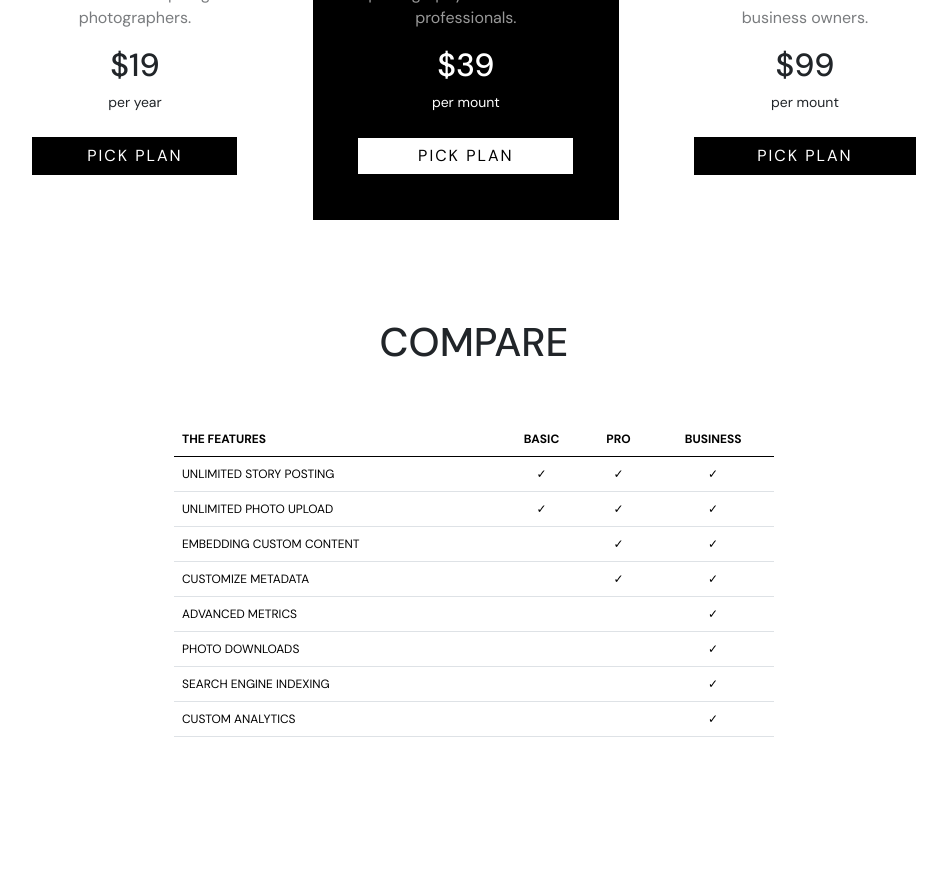
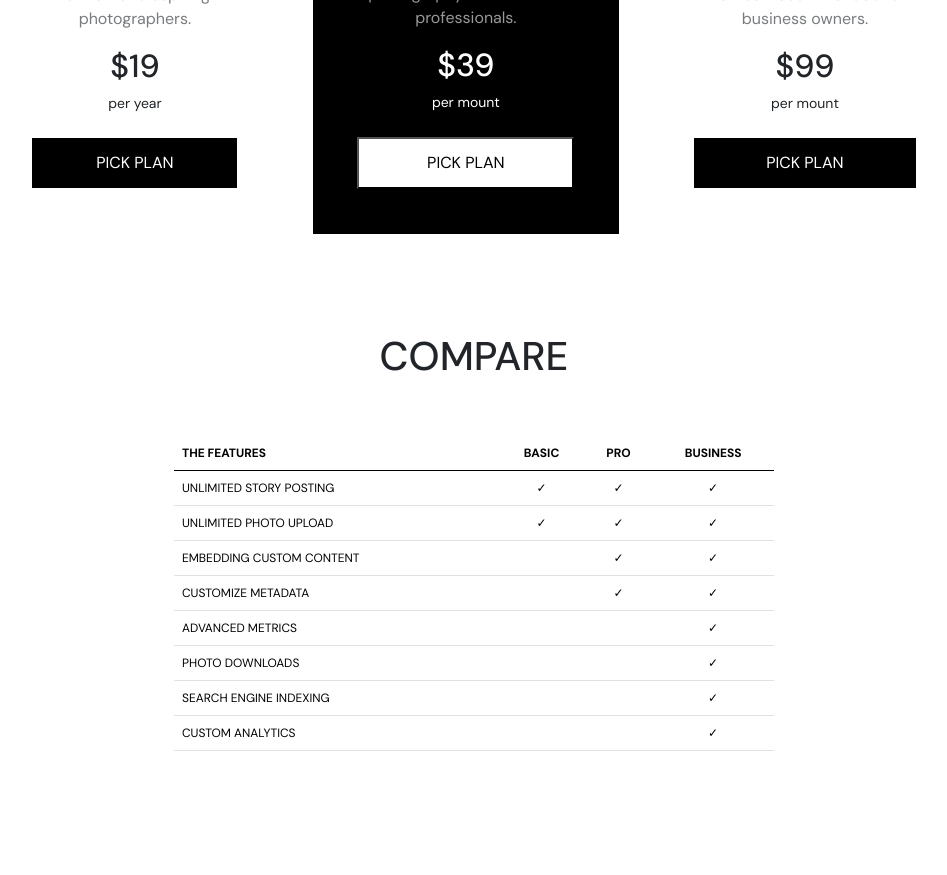
Before and after one commit to sarajlija/photosnap-multi-page-website, a React (Create React App) app: page /pricing in a window 1280 px wide. Shown: the part 780-1655 px from the top of the page, without its empty margins (166-1113 px from the left). Built offline with nearby package versions, Linux system fonts and the light colour scheme.

Commit message:
update pricing
button pricing fixed

```diff
--- a/src/pages/Pricing/Pricing.css
+++ b/src/pages/Pricing/Pricing.css
@@ -149,13 +149,32 @@ input:checked + .slider:before {
   opacity: 0.6;
 }
 
-.btn,
-.btn-left,
+.btn-active {
+  display: flex;
+  justify-content: center;
+  align-items: center;
+  border-radius: 0;
+  padding: 12px 24px;
+  margin-top: 1.5rem;
+  width: 100%;
+  cursor: pointer;
+  background-color: #ffffff;
+  color: #000000;
+}
+.btn-active:hover {
+  background-color: #dfdfdf;
+  color: #000000;
+}
+.btn-active:focus {
+  background-color: #dfdfdf;
+  border: none;
+}
 .btn-right {
   display: flex;
   justify-content: center;
   align-items: center;
   border-radius: 0;
+  padding: 12px 24px;
   border: 1px solid #000000;
   margin-top: 1.5rem;
   width: 100%;
@@ -163,20 +182,25 @@ input:checked + .slider:before {
   color: #ffffff;
   cursor: pointer;
 }
-.btn-active {
-  background-color: #ffffff;
-  color: #000000;
-}
-.btn-active:hover:focus {
-  background-color: #dfdfdf;
-  color: #000000;
-}
-
-.btn-right:hover:focus:active {
+.btn-right:hover {
   color: #000000;
   background-color: #ffffff;
+  border: 1px solid #000000;
 }
-.btn-left:hover:focus:active {
+.btn-left {
+  display: flex;
+  justify-content: center;
+  align-items: center;
+  border-radius: 0;
+  padding: 12px 24px;
+  border: 1px solid #000000;
+  margin-top: 1.5rem;
+  width: 100%;
+  background-color: #000000;
+  color: #ffffff;
+  cursor: pointer;
+}
+.btn-left:hover {
   color: #000000;
   background-color: #ffffff;
   border: 1px solid #000000;
--- a/src/pages/Pricing/Pricing.js
+++ b/src/pages/Pricing/Pricing.js
@@ -1,5 +1,5 @@
 import React from "react"
-import { Button, Table } from "react-bootstrap"
+import { Table } from "react-bootstrap"
 import { Link } from "react-router-dom"
 import { useGlobalContext } from "../../context"
 import "./Pricing.css"
@@ -42,27 +42,27 @@ function Pricing() {
             <p>Includes basic usage of our platform. Recommended for new and aspiring photographers.</p>
             <h2>{switchState ? "$190" : "$19"}</h2>
             <small>{switchState ? "per mount" : "per year"}</small>
-            <Button href="#/" bsPrefix="btn btn-left">
+            <button href="#/" className="btn-left">
               PICK PLAN
-            </Button>
+            </button>
           </div>
           <div className="pricing active">
             <h5>Pro</h5>
             <p>More advanced features available. Recommended for photography veterans and professionals.</p>
             <h2>{switchState ? "$390" : "$39"}</h2>
             <small>per mount</small>
-            <Button href="#/" className="btn-active">
+            <button href="#/" className="btn-active">
               PICK PLAN
-            </Button>
+            </button>
           </div>
           <div className="pricing">
             <h5>Business</h5>
             <p>Additional features available such as more detailed metrics. Recommended for business owners.</p>
             <h2>{switchState ? "$990" : "$99"}</h2>
             <small>per mount</small>
-            <Button href="#/" bsPrefix="btn btn-right">
+            <button href="#/" className="btn-right">
               PICK PLAN
-            </Button>
+            </button>
           </div>
         </div>
       </section>
```
